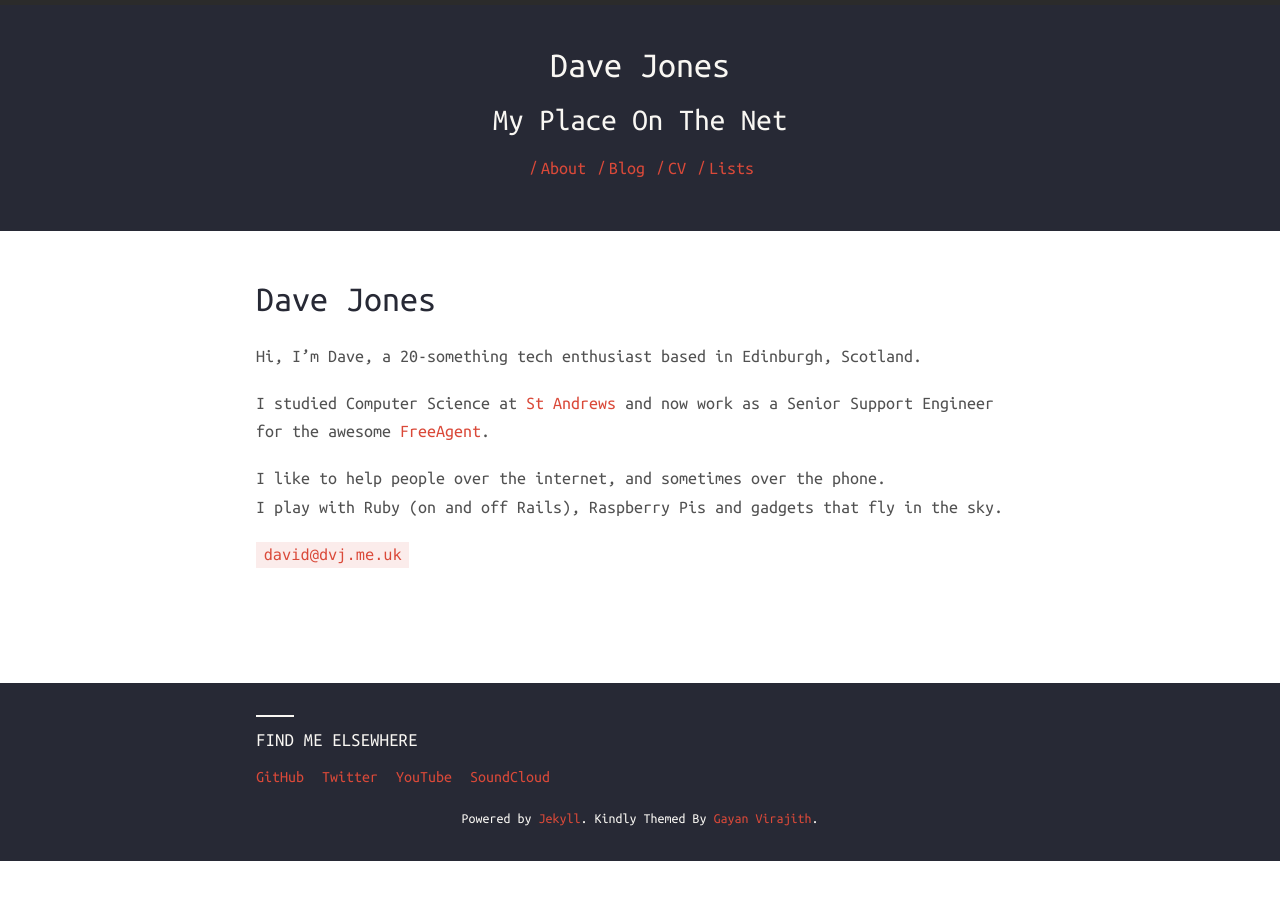
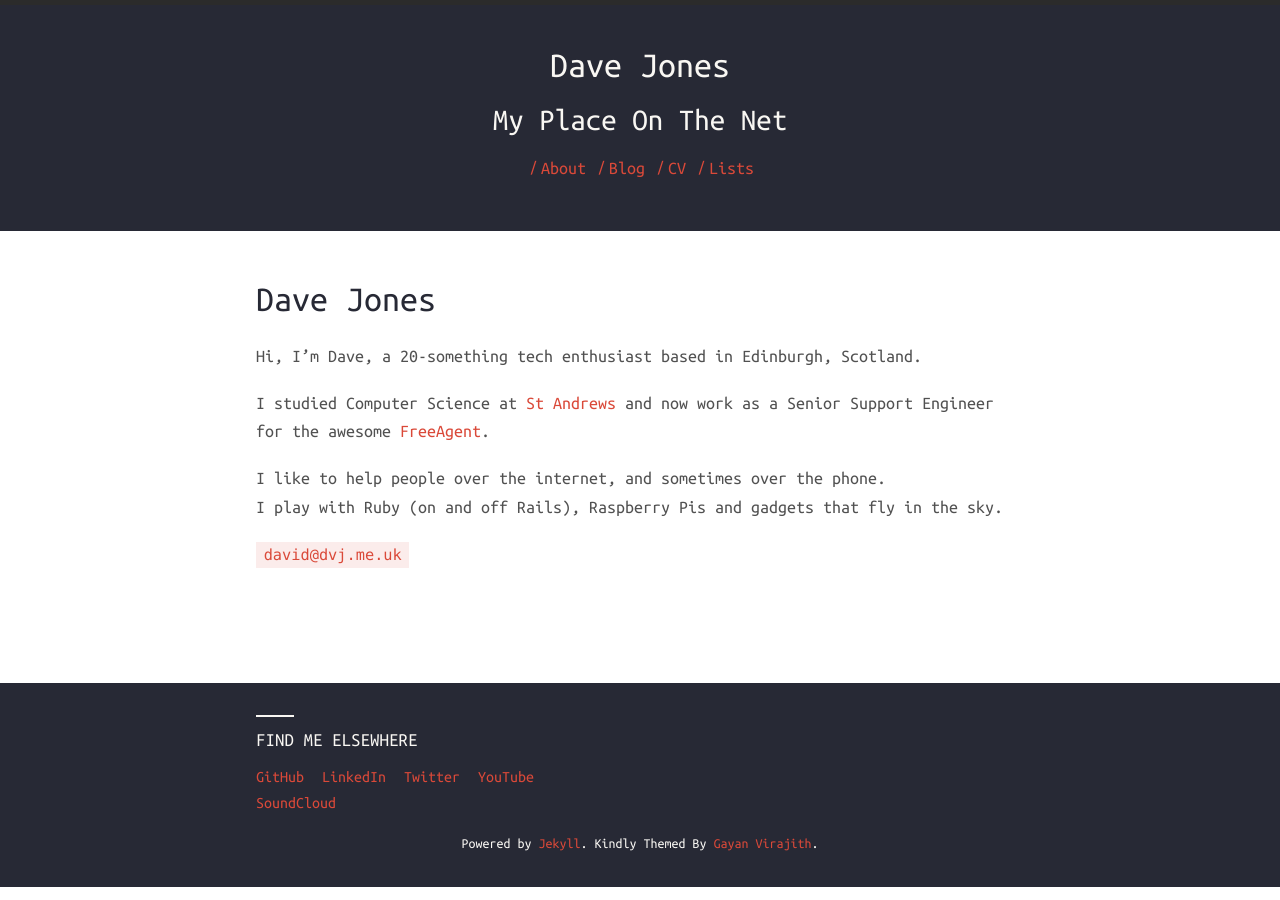
Before and after one commit to gayanvirajith/harmony, a Jekyll site: the page built from index.md, in a window 1280 px wide. Built offline with Jekyll 4.4.1, drawn with Linux system fonts in a browser that asks for light colours; nearby versions of some CDN libraries.

Commit message:
Add link to LinkedIn
Link to my LinkedIn profile from website footer.

```diff
--- a/_includes/footer-links.html
+++ b/_includes/footer-links.html
@@ -1,6 +1,7 @@
 <h6>Find Me Elsewhere</h6>
 <ul class="menu">
   <li><a href="https://www.github.com/dvjones89" target="_blank">GitHub</a></li>
+  <li><a href="https://www.linkedin.com/in/dvjones89" target="_blank">LinkedIn</a></li>
   <li><a href="https://www.twitter.com/dvjones89" target="_blank">Twitter</a></li>
   <li><a href="https://www.youtube.com/channel/UC11-rvbPVUILDVpFNJO32yQ" target="_blank">YouTube</a></li>
   <li><a href="https://soundcloud.com/dvjones89/tracks" target="_blank">SoundCloud</a></li>
```
